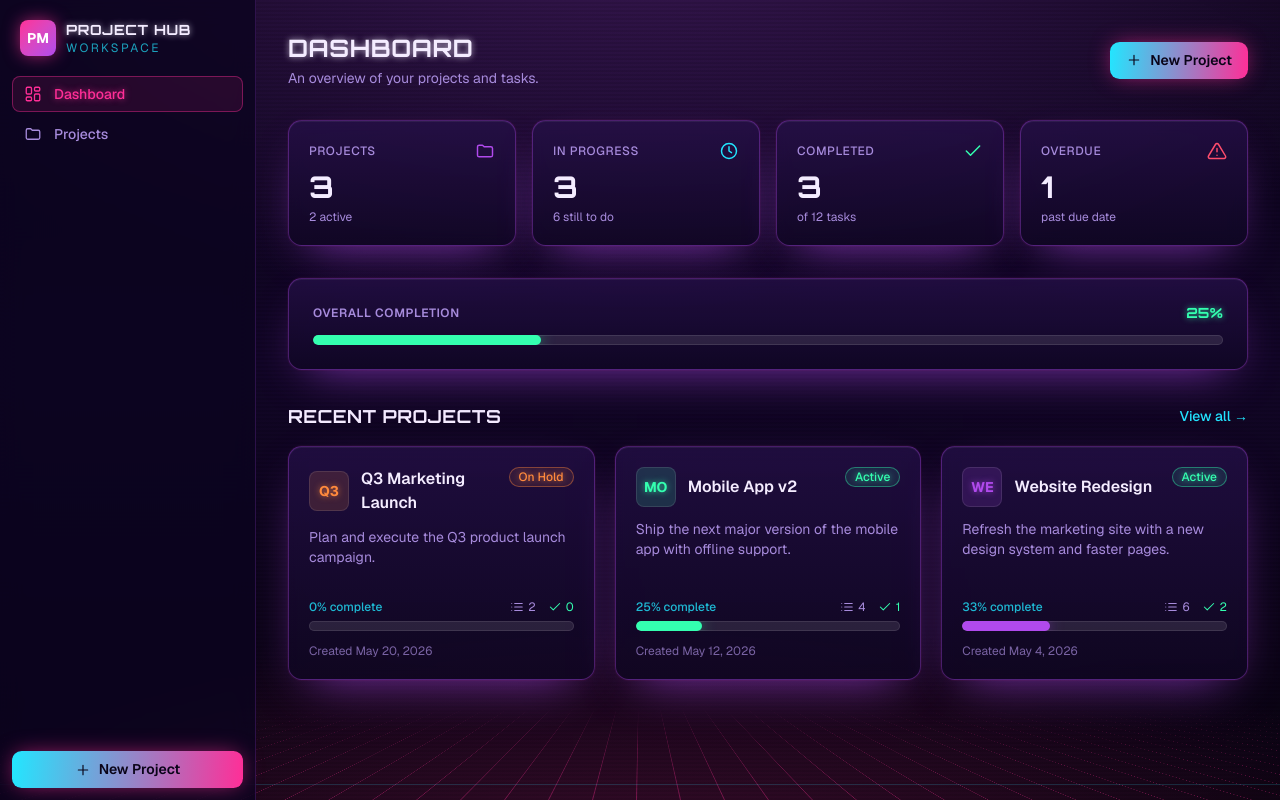
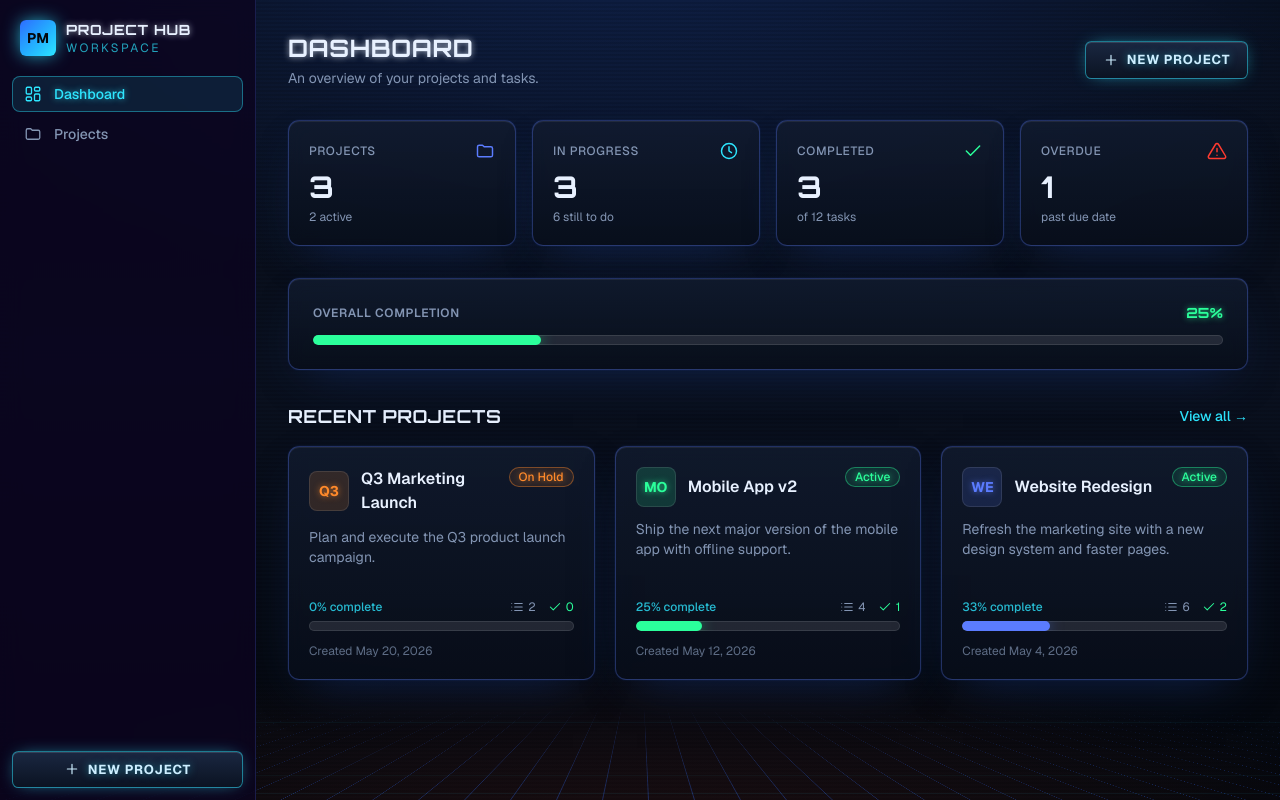
Before and after one commit to raf1914/project-management-app, a Next.js app in the folder pm-demo/: page / in a window 1280 px wide. Built offline with nearby package versions, Linux system fonts and the light colour scheme.

Commit message:
update to blue design

```diff
--- a/pm-demo/app/globals.css
+++ b/pm-demo/app/globals.css
@@ -1,40 +1,41 @@
 @import "tailwindcss";
 
 /* ---------------------------------------------------------------------------
-   80s retro / synthwave design tokens
+   80s retro / industrial-cyber design tokens — gunmetal + electric blue/cyan,
+   ember & steel accents (no candy pink/magenta).
    --------------------------------------------------------------------------- */
 @theme inline {
   --font-sans: var(--font-geist-sans);
   --font-mono: var(--font-geist-mono);
   --font-display: var(--font-orbitron);
 
-  --color-bg: #08030f;
-  --color-panel: #170a31;
-  --color-ink: #f4ecff;
-  --color-ink-muted: #a78bdc;
+  --color-bg: #04070d;
+  --color-panel: #0c1421;
+  --color-ink: #e8f1ff;
+  --color-ink-muted: #8395b3;
 
-  --color-neon-pink: #ff2e97;
-  --color-neon-magenta: #ff49e1;
-  --color-neon-cyan: #22e6ff;
-  --color-neon-purple: #b14aed;
-  --color-neon-blue: #5b8cff;
-  --color-neon-orange: #ff8a3d;
-  --color-neon-yellow: #ffd34e;
-  --color-neon-green: #34ffb0;
-  --color-neon-red: #ff4d6d;
+  --color-neon-pink: #ff5a3c;     /* ember */
+  --color-neon-magenta: #7c70ff;  /* steel violet */
+  --color-neon-cyan: #2ee6ff;
+  --color-neon-purple: #5b7cff;   /* electric steel-blue */
+  --color-neon-blue: #2f6bff;
+  --color-neon-orange: #ff8a2b;
+  --color-neon-yellow: #ffc233;   /* amber */
+  --color-neon-green: #2bff9b;
+  --color-neon-red: #ff3b30;
 }
 
 /* ---------------------------------------------------------------------------
-   Base: dark gradient backdrop + outrun grid floor + CRT scanlines
+   Base: cold gunmetal backdrop + outrun grid floor + CRT scanlines
    --------------------------------------------------------------------------- */
 body {
   font-family: var(--font-sans), Arial, Helvetica, sans-serif;
   color: var(--color-ink);
   background-color: var(--color-bg);
   background-image:
-    radial-gradient(120% 80% at 50% -10%, rgba(177, 74, 237, 0.28), transparent 60%),
-    radial-gradient(120% 60% at 50% 110%, rgba(255, 46, 151, 0.22), transparent 55%),
-    linear-gradient(180deg, #0b0418 0%, #120627 45%, #08030f 100%);
+    radial-gradient(120% 80% at 50% -10%, rgba(47, 107, 255, 0.24), transparent 60%),
+    radial-gradient(120% 55% at 50% 112%, rgba(255, 90, 60, 0.12), transparent 55%),
+    linear-gradient(180deg, #060b14 0%, #0a1120 45%, #04070d 100%);
   background-attachment: fixed;
 }
 
@@ -49,9 +50,9 @@ body::before {
   z-index: -2;
   pointer-events: none;
   background-image:
-    linear-gradient(rgba(34, 230, 255, 0.45) 1px, transparent 1px),
-    linear-gradient(90deg, rgba(255, 46, 151, 0.38) 1px, transparent 1px);
-  background-size: 44px 44px;
+    linear-gradient(rgba(46, 230, 255, 0.4) 1px, transparent 1px),
+    linear-gradient(90deg, rgba(47, 107, 255, 0.34) 1px, transparent 1px);
+  background-size: 46px 46px;
   transform: perspective(340px) rotateX(62deg);
   transform-origin: bottom center;
   -webkit-mask-image: linear-gradient(to top, #000 0%, transparent 75%);
@@ -70,45 +71,44 @@ body::after {
       to bottom,
       transparent 0,
       transparent 2px,
-      rgba(0, 0, 0, 0.16) 3px,
+      rgba(0, 0, 0, 0.18) 3px,
       transparent 4px
     ),
-    radial-gradient(120% 120% at 50% 50%, transparent 55%, rgba(0, 0, 0, 0.45) 100%);
+    radial-gradient(120% 120% at 50% 50%, transparent 55%, rgba(0, 0, 0, 0.5) 100%);
 }
 
 ::selection {
-  background: var(--color-neon-pink);
-  color: #08030f;
+  background: var(--color-neon-cyan);
+  color: #04070d;
 }
 
 * {
   scrollbar-width: thin;
-  scrollbar-color: var(--color-neon-purple) transparent;
+  scrollbar-color: var(--color-neon-blue) transparent;
 }
 *::-webkit-scrollbar {
   width: 9px;
   height: 9px;
 }
 *::-webkit-scrollbar-thumb {
-  background: linear-gradient(var(--color-neon-pink), var(--color-neon-purple));
+  background: linear-gradient(var(--color-neon-cyan), var(--color-neon-blue));
   border-radius: 9999px;
 }
 
 /* ---------------------------------------------------------------------------
-   Reusable synthwave components
+   Reusable components
    --------------------------------------------------------------------------- */
 @layer components {
-  /* Glass panel with neon edge + outer glow. */
+  /* Brushed-steel glass panel with electric edge + outer glow. */
   .panel {
-    border-radius: 0.85rem;
-    border: 1px solid rgba(177, 74, 237, 0.35);
-    background:
-      linear-gradient(180deg, rgba(38, 16, 74, 0.72), rgba(16, 7, 36, 0.72));
+    border-radius: 0.7rem;
+    border: 1px solid rgba(91, 124, 255, 0.32);
+    background: linear-gradient(180deg, rgba(18, 28, 48, 0.78), rgba(8, 14, 26, 0.82));
     backdrop-filter: blur(8px);
     box-shadow:
-      inset 0 1px 0 rgba(255, 255, 255, 0.06),
-      0 0 0 1px rgba(255, 46, 151, 0.05),
-      0 18px 48px -22px rgba(177, 74, 237, 0.75);
+      inset 0 1px 0 rgba(255, 255, 255, 0.07),
+      0 0 0 1px rgba(47, 107, 255, 0.05),
+      0 18px 48px -22px rgba(18, 40, 90, 0.95);
   }
 
   .panel-hover {
@@ -116,19 +116,19 @@ body::after {
   }
   .panel-hover:hover {
     transform: translateY(-3px);
-    border-color: rgba(34, 230, 255, 0.6);
+    border-color: rgba(46, 230, 255, 0.6);
     box-shadow:
-      inset 0 1px 0 rgba(255, 255, 255, 0.08),
-      0 0 26px -4px rgba(34, 230, 255, 0.5),
-      0 22px 56px -22px rgba(255, 46, 151, 0.6);
+      inset 0 1px 0 rgba(255, 255, 255, 0.09),
+      0 0 26px -4px rgba(46, 230, 255, 0.45),
+      0 22px 56px -22px rgba(47, 107, 255, 0.6);
   }
 
   /* Form fields. */
   .field {
     width: 100%;
-    border-radius: 0.6rem;
-    border: 1px solid rgba(177, 74, 237, 0.4);
-    background: rgba(10, 4, 24, 0.7);
+    border-radius: 0.5rem;
+    border: 1px solid rgba(91, 124, 255, 0.4);
+    background: rgba(6, 12, 24, 0.75);
     padding: 0.5rem 0.75rem;
     font-size: 0.875rem;
     color: var(--color-ink);
@@ -136,46 +136,54 @@ body::after {
     transition: border-color 0.15s ease, box-shadow 0.15s ease;
   }
   .field::placeholder {
-    color: rgba(167, 139, 220, 0.55);
+    color: rgba(131, 149, 179, 0.6);
   }
   .field:focus {
     border-color: var(--color-neon-cyan);
-    box-shadow: 0 0 0 3px rgba(34, 230, 255, 0.18), 0 0 18px -4px rgba(34, 230, 255, 0.55);
+    box-shadow: 0 0 0 3px rgba(46, 230, 255, 0.18), 0 0 18px -4px rgba(46, 230, 255, 0.55);
   }
-  /* Make the native date picker indicator visible on the dark field. */
   .field::-webkit-calendar-picker-indicator {
-    filter: invert(0.8) sepia(1) saturate(5) hue-rotate(265deg);
+    filter: invert(0.85);
     cursor: pointer;
   }
   .field option {
-    background: #170a31;
+    background: #0c1421;
     color: var(--color-ink);
   }
 
-  /* Primary neon gradient button. */
+  /* Primary HUD / console button — gunmetal body, electric-cyan edge. */
   .btn-neon {
     display: inline-flex;
     align-items: center;
     gap: 0.5rem;
-    border-radius: 0.6rem;
-    padding: 0.5rem 1rem;
-    font-size: 0.875rem;
-    font-weight: 600;
-    color: #0a0418;
-    background: linear-gradient(95deg, var(--color-neon-cyan), var(--color-neon-pink));
-    box-shadow: 0 0 22px -4px rgba(255, 46, 151, 0.7);
-    transition: filter 0.15s ease, box-shadow 0.15s ease, transform 0.1s ease;
+    border-radius: 0.4rem;
+    padding: 0.5rem 1.05rem;
+    font-size: 0.8125rem;
+    font-weight: 700;
+    text-transform: uppercase;
+    letter-spacing: 0.06em;
+    color: #cdeeff;
+    background: linear-gradient(180deg, #1a2741 0%, #0b1322 100%);
+    border: 1px solid rgba(46, 230, 255, 0.5);
+    box-shadow:
+      inset 0 1px 0 rgba(255, 255, 255, 0.12),
+      0 0 18px -7px rgba(46, 230, 255, 0.85);
+    text-shadow: 0 0 8px rgba(46, 230, 255, 0.55);
+    transition: border-color 0.15s ease, box-shadow 0.15s ease, color 0.15s ease, transform 0.1s ease;
   }
   .btn-neon:hover {
-    filter: brightness(1.12);
-    box-shadow: 0 0 30px -2px rgba(34, 230, 255, 0.8);
+    border-color: var(--color-neon-cyan);
+    color: #eafcff;
+    box-shadow:
+      inset 0 1px 0 rgba(255, 255, 255, 0.16),
+      0 0 26px -3px rgba(46, 230, 255, 1);
   }
   .btn-neon:active {
     transform: translateY(1px);
   }
   .btn-neon:disabled {
-    opacity: 0.55;
-    filter: grayscale(0.3);
+    opacity: 0.5;
+    filter: grayscale(0.4);
   }
 
   /* Outlined / ghost button. */
@@ -183,20 +191,22 @@ body::after {
     display: inline-flex;
     align-items: center;
     gap: 0.4rem;
-    border-radius: 0.6rem;
-    border: 1px solid rgba(177, 74, 237, 0.45);
-    background: rgba(177, 74, 237, 0.08);
+    border-radius: 0.4rem;
+    border: 1px solid rgba(91, 124, 255, 0.45);
+    background: rgba(47, 107, 255, 0.08);
     padding: 0.4rem 0.8rem;
     font-size: 0.8125rem;
     font-weight: 600;
+    text-transform: uppercase;
+    letter-spacing: 0.04em;
     color: var(--color-ink-muted);
     transition: color 0.15s ease, border-color 0.15s ease, box-shadow 0.15s ease, background 0.15s ease;
   }
   .btn-ghost:hover {
     color: var(--color-neon-cyan);
     border-color: var(--color-neon-cyan);
-    background: rgba(34, 230, 255, 0.1);
-    box-shadow: 0 0 18px -6px rgba(34, 230, 255, 0.7);
+    background: rgba(46, 230, 255, 0.1);
+    box-shadow: 0 0 18px -6px rgba(46, 230, 255, 0.7);
   }
 }
 
@@ -204,23 +214,22 @@ body::after {
    Glow utilities
    --------------------------------------------------------------------------- */
 @layer utilities {
-  /* Neon text glow keyed off the element's own text color. */
   .text-glow {
     text-shadow: 0 0 8px currentColor, 0 0 22px color-mix(in srgb, currentColor 55%, transparent);
   }
   .text-glow-sm {
     text-shadow: 0 0 6px color-mix(in srgb, currentColor 70%, transparent);
   }
-  .glow-pink {
-    box-shadow: 0 0 22px -4px rgba(255, 46, 151, 0.7);
+  .glow-cyan {
+    box-shadow: 0 0 22px -4px rgba(46, 230, 255, 0.7);
   }
-  .glow-cyan {
-    box-shadow: 0 0 22px -4px rgba(34, 230, 255, 0.7);
+  .glow-blue {
+    box-shadow: 0 0 22px -4px rgba(47, 107, 255, 0.7);
   }
-  .glow-purple {
-    box-shadow: 0 0 22px -4px rgba(177, 74, 237, 0.7);
+  .glow-ember {
+    box-shadow: 0 0 22px -4px rgba(255, 90, 60, 0.7);
   }
   .glow-green {
-    box-shadow: 0 0 22px -4px rgba(52, 255, 176, 0.7);
+    box-shadow: 0 0 22px -4px rgba(43, 255, 155, 0.7);
   }
 }
--- a/pm-demo/components/nav-link.tsx
+++ b/pm-demo/components/nav-link.tsx
@@ -29,7 +29,7 @@ export function NavLink({
       aria-current={active ? "page" : undefined}
       className={`flex items-center gap-3 rounded-lg px-3 py-2 text-sm font-medium transition-all ${
         active
-          ? "bg-neon-pink/10 text-neon-pink text-glow-sm ring-1 ring-inset ring-neon-pink/40"
+          ? "bg-neon-cyan/10 text-neon-cyan text-glow-sm ring-1 ring-inset ring-neon-cyan/40"
           : "text-ink-muted hover:bg-white/5 hover:text-neon-cyan"
       }`}
     >
--- a/pm-demo/components/sidebar.tsx
+++ b/pm-demo/components/sidebar.tsx
@@ -6,7 +6,7 @@ export function Sidebar() {
   return (
     <aside className="flex w-full shrink-0 flex-col border-b border-neon-purple/20 bg-[#0c0420]/80 backdrop-blur-md md:h-screen md:w-64 md:border-b-0 md:border-r">
       <div className="flex items-center gap-2.5 px-5 py-5">
-        <span className="flex h-9 w-9 items-center justify-center rounded-lg bg-gradient-to-br from-neon-pink to-neon-purple text-sm font-bold text-white shadow-[0_0_18px_-2px_rgba(255,46,151,0.8)]">
+        <span className="flex h-9 w-9 items-center justify-center rounded-md bg-gradient-to-br from-neon-blue to-neon-cyan text-sm font-bold text-[#04070d] shadow-[0_0_18px_-2px_rgba(46,230,255,0.85)]">
           PM
         </span>
         <div className="leading-tight">
--- a/pm-demo/lib/ui.ts
+++ b/pm-demo/lib/ui.ts
@@ -24,9 +24,9 @@ export const STATUS_META: Record<
   },
   "in-progress": {
     label: "In Progress",
-    badge: "bg-neon-pink/10 text-neon-pink ring-neon-pink/40 text-glow-sm",
-    dot: "bg-neon-pink text-neon-pink",
-    column: "border-t-neon-pink",
+    badge: "bg-neon-orange/10 text-neon-orange ring-neon-orange/40 text-glow-sm",
+    dot: "bg-neon-orange text-neon-orange",
+    column: "border-t-neon-orange",
   },
   done: {
     label: "Done",
```
Also changed, not shown: pm-demo/app/global-error.tsx (+15 -12 lines).
